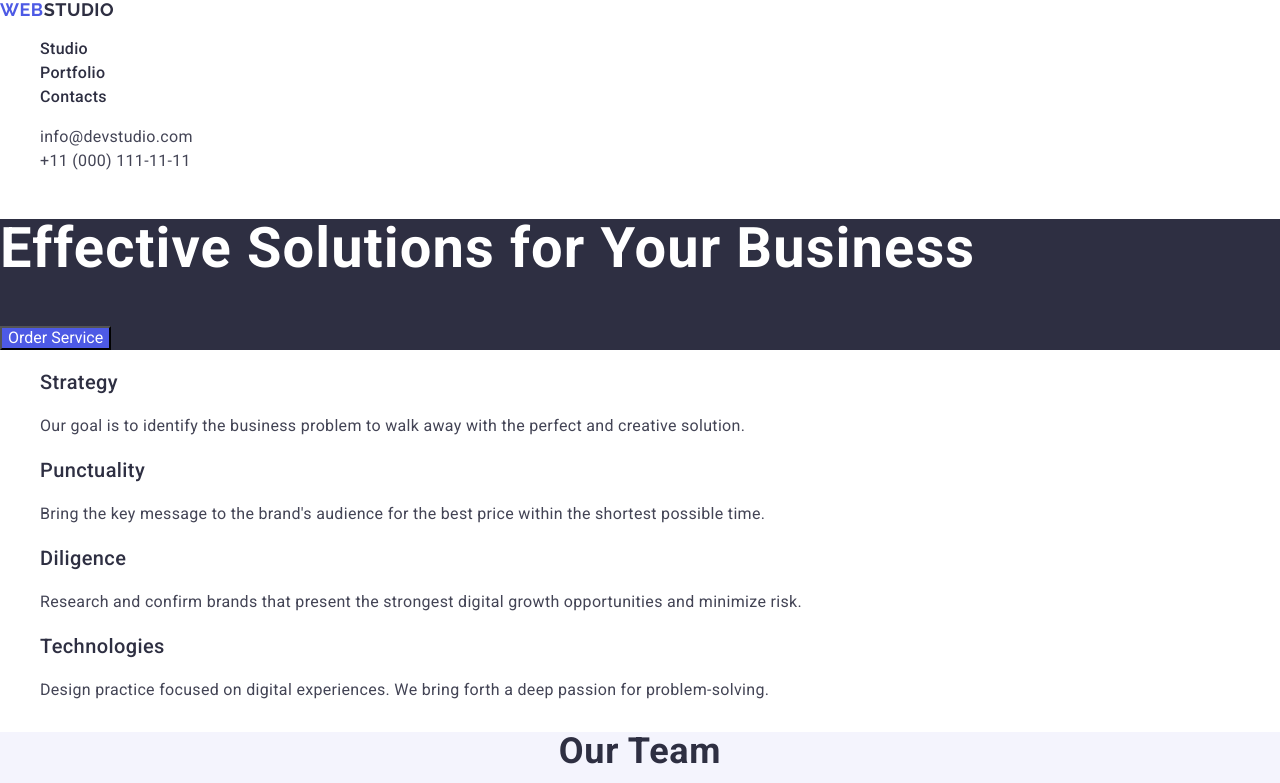
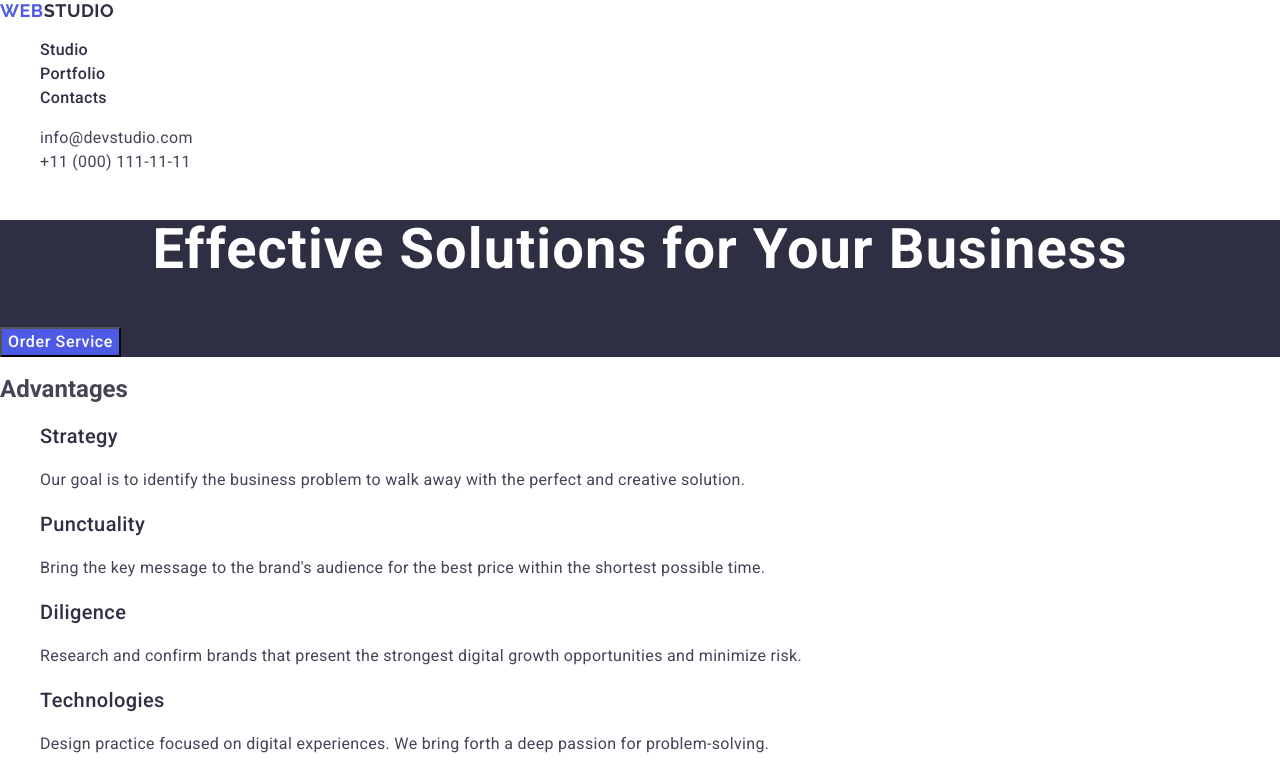
Before and after one commit to JConstantineless/goit-markup-hw-02, a plain HTML site: page index.html in a window 1280 px wide. Shown: the top 783 px of the page. Drawn offline with nearby package versions, Linux system fonts and the light colour scheme.

Commit message:
Makes edits

```diff
--- a/css/styles.css
+++ b/css/styles.css
@@ -24,7 +24,7 @@ button {
 
 body {
   font-family: 'Roboto', sans-serif;
-  background-color: #fff;
+  color: var(--secondary-color);
 }
 
 /* ============= /COMMON STYLES ============= */
@@ -42,22 +42,21 @@ body {
 /* ================ /COMPONENTS ================ */
 
 /* ============= PAGE HEADER ============= */
-
 .logo-link-accent {
-  font-family: Raleway;
+  font-family: Raleway, sans-serif;
   font-size: 18px;
   font-weight: 700;
-  line-height: 1.16;
+  line-height: 1.17;
   letter-spacing: 0.03em;
   text-transform: uppercase;
   color: var(--accent-color);
 }
 
 .logo-link {
-  font-family: Raleway;
+  font-family: Raleway, sans-serif;
   font-size: 18px;
   font-weight: 700;
-  line-height: 1.16x;
+  line-height: 1.17x;
   letter-spacing: 0.03em;
   text-transform: uppercase;
   color: var(--primary-color);
@@ -71,9 +70,23 @@ body {
   color: var(--primary-color);
 }
 
+.logo-link-text {
+  font-family: Raleway, sans-serif;
+  font-size: 18px;
+  font-weight: 700;
+  line-height: 1.17x;
+  letter-spacing: 0.03em;
+  text-transform: uppercase;
+  color: var(--primary-color);
+}
+
 .menu-link:hover,
 .menu-link:focus {
   color: #404bbf;
+}
+
+.adress {
+  font-style: normal;
 }
 
 .contacts-link {
@@ -101,10 +114,15 @@ body {
   font-weight: 700;
   line-height: 1.07;
   letter-spacing: 0.02em;
+  text-align: center;
   color: #fff;
 }
 
 .order-service-button {
+  font-size: 16px;
+  font-weight: 500;
+  line-height: 1.5;
+  letter-spacing: 0.04em;
   color: #fff;
   background-color: var(--accent-color);
   font-family: inherit;
@@ -141,7 +159,7 @@ body {
 }
 
 .team-list {
-  background-color: #fff;
+  background-color: #ffffff;
 }
 
 .team-list-title {
@@ -195,6 +213,16 @@ body {
   color: #f4f4fd;
 }
 
+.logo-link-footer-text {
+  font-family: Raleway, sans-serif;
+  font-size: 18px;
+  font-weight: 700;
+  line-height: 1.17x;
+  letter-spacing: 0.03em;
+  text-transform: uppercase;
+  color: #f4f4fd;
+}
+
 .page-footer-text {
   font-size: 16px;
   line-height: 1.5;
--- a/index.html
+++ b/index.html
@@ -21,7 +21,8 @@
     <header class="page-header">
       <nav class="navigation">
         <a class="logo-link link" href=""
-          ><span class="logo-link-accent">Web</span>Studio</a
+          ><span class="logo-link-accent">Web</span
+          ><span class="logo-link-text">Studio</span></a
         >
         <ul class="menu list">
           <li class="menu-item">
@@ -60,6 +61,7 @@
       </section>
       <!-- ADVANTAGES -->
       <section class="advantages">
+        <h2>Advantages</h2>
         <ul class="advantages-list list">
           <li class="advantages-list-item">
             <h3 class="advantages-list-title">Strategy</h3>
@@ -125,7 +127,7 @@
               width="264"
               height="260"
             />
-            <h3 class="team--listtitle">Camila Garcia</h3>
+            <h3 class="team-list-title">Camila Garcia</h3>
             <p class="team-list-text">Marketing</p>
           </li>
           <li class="team-list-item">
@@ -165,7 +167,7 @@
               height="300"
             />
             <h3 class="portfolio-list-title">Cashless Payment</h3>
-            <p class="portfolio-list-text">App</p>
+            <p class="portfolio-list-text">Marketing</p>
           </li>
           <li class="portfolio-list-item">
             <img
@@ -187,7 +189,7 @@
               height="300"
             />
             <h3 class="portfolio-list-title">Taxi Service</h3>
-            <p class="portfolio-list-text">App</p>
+            <p class="portfolio-list-text">Marketing</p>
           </li>
           <li class="portfolio-list-item">
             <img
@@ -209,7 +211,7 @@
               height="300"
             />
             <h3 class="portfolio-list-title">Online Courses</h3>
-            <p class="portfolio-list-text">App</p>
+            <p class="portfolio-list-text">Marketing</p>
           </li>
         </ul>
       </section>
@@ -217,7 +219,8 @@
     <!-- PAGE FOOTER -->
     <footer class="page-footer">
       <a class="page-footer-logo-link link" href=""
-        ><span class="logo-link-accent">Web</span>Studio</a
+        ><span class="logo-link-accent">Web</span
+        ><span class="logo-link-footer-text">Studio</span></a
       >
       <p class="page-footer-text">
         Increase the flow of customers and sales for your business with digital
```
